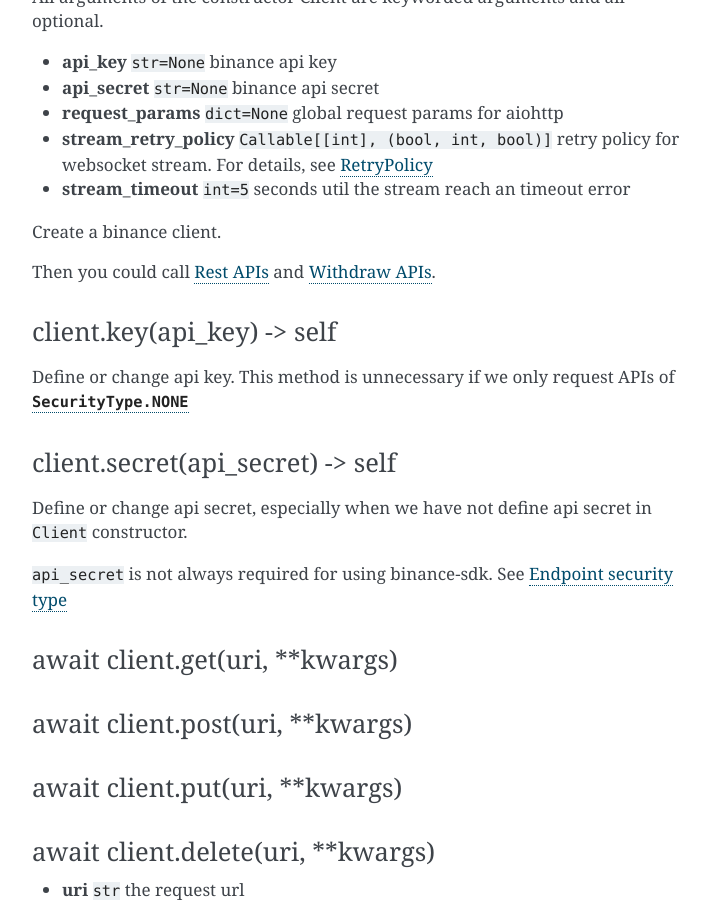
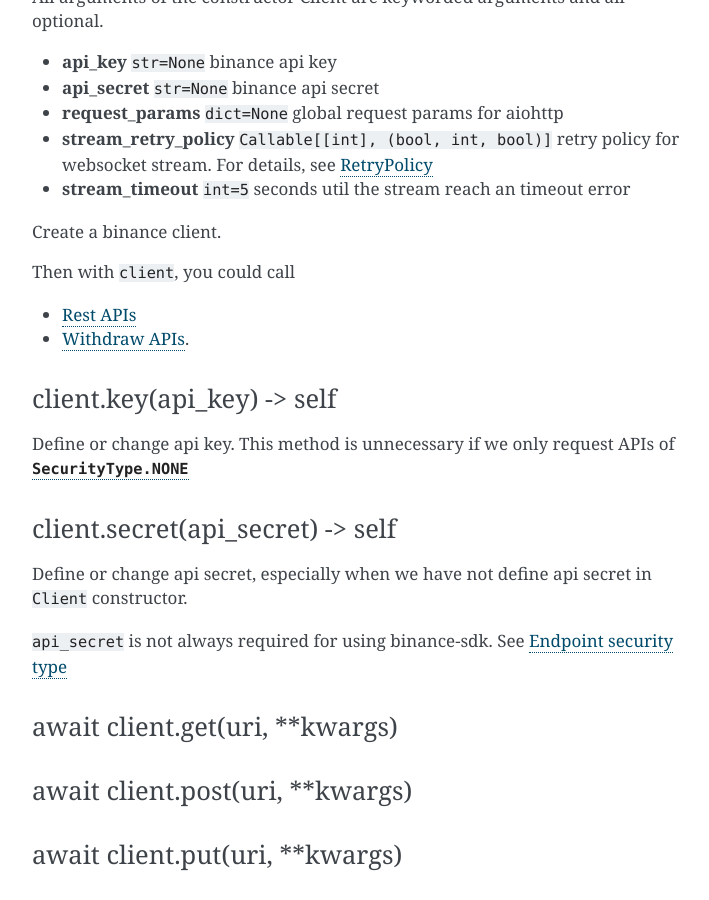
Before and after one commit to konqueror1/python-binance-sdk, a Sphinx documentation site: the page built from docs/README.md, in a window 1280 px wide and 900 px high, scrolled down 4162 px. Shown: the whole window, without its empty margins (388-1097 px from the left). Built offline with Sphinx 7.4.7, drawn with Linux system fonts in a browser that asks for light colours.

Commit message:
0.1.4: improves README.md

```diff
--- a/binance/__init__.py
+++ b/binance/__init__.py
@@ -1,5 +1,5 @@
 # This is a ALPHA VERSION
-__version__ = '0.1.3'
+__version__ = '0.1.4'
 
 from binance.client import Client
 from binance.common.constants import (
--- a/docs/README.md
+++ b/docs/README.md
@@ -202,7 +202,9 @@
 
 Create a binance client.
 
-Then you could call [Rest APIs](https://github.com/kaelzhang/python-binance-sdk/blob/master/binance/apis/rest.py) and [Withdraw APIs](https://github.com/kaelzhang/python-binance-sdk/blob/master/binance/apis/wapi.py).
+Then with `client`, you could call
+- [Rest APIs](https://github.com/kaelzhang/python-binance-sdk/blob/master/binance/apis/rest.py#L225)
+- [Withdraw APIs](https://github.com/kaelzhang/python-binance-sdk/blob/master/binance/apis/wapi.py#L144).
 
 ### client.key(api_key) -> self
 
```
